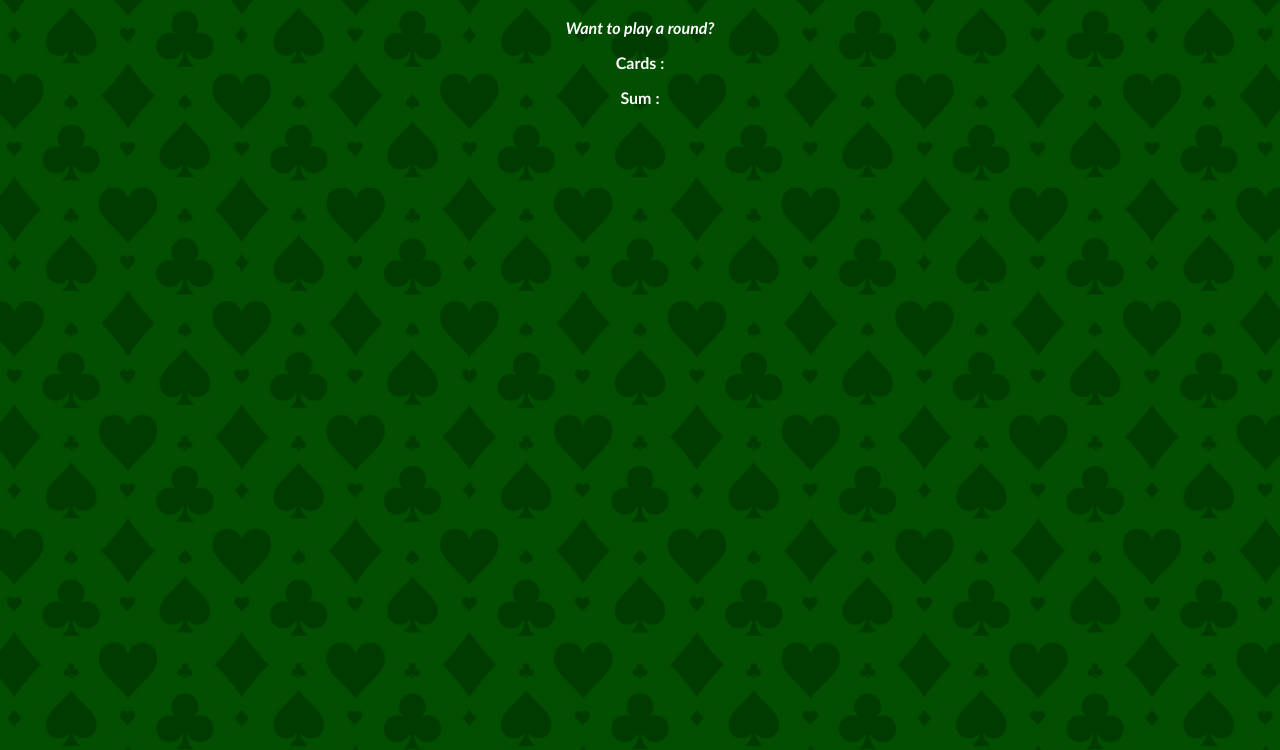
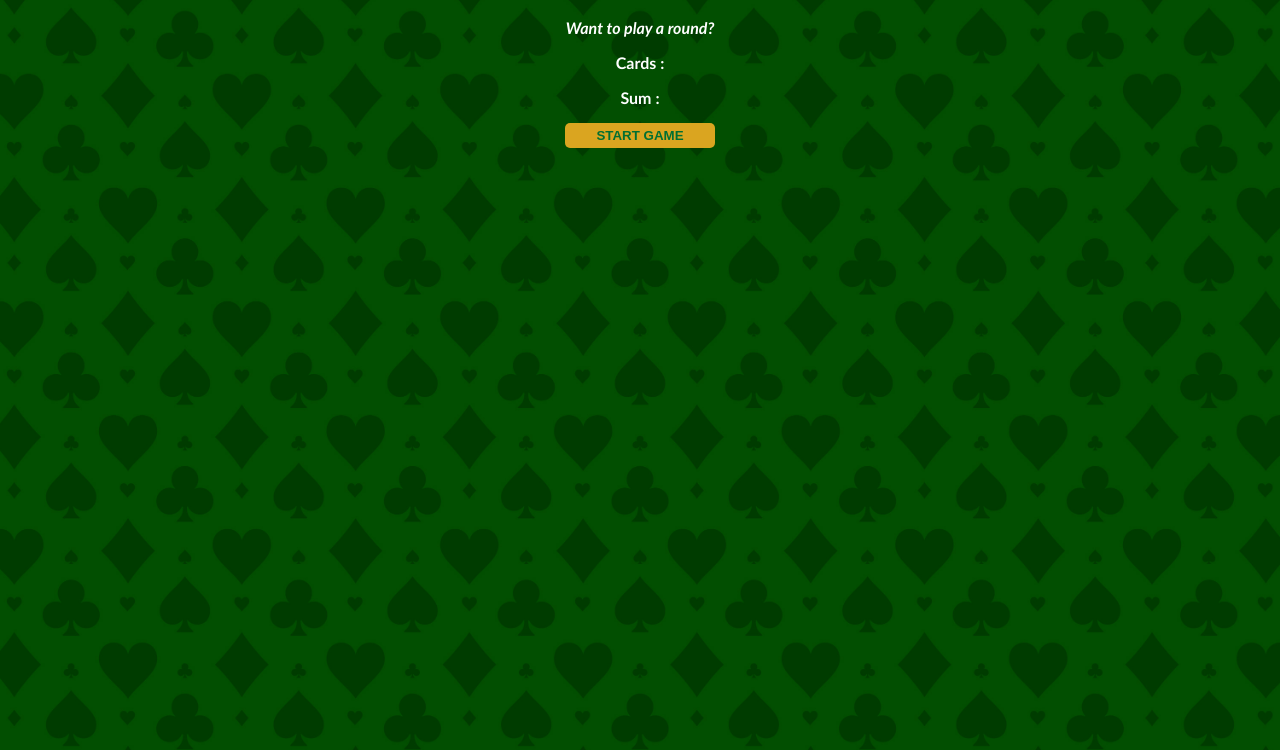
Before and after one commit to TsanthoshR/BlackJack_JS, a plain HTML site: page index.html in a window 1280 px wide. Shown: the part 50-800 px from the top of the page. Drawn offline with Linux system fonts and the light colour scheme.

Commit message:
adding js function

```diff
--- a/index.css
+++ b/index.css
@@ -20,3 +20,15 @@ h1 {
     text-align: center;
     font-weight: bold;
 }
+
+#start-game-button {
+    color: #016f32;
+    width: 150px;
+    font-weight: bold;
+    padding-top: 5px;
+    padding-bottom: 5px;
+    background: goldenrod;
+    border-radius: 5px;
+    border: none;
+
+}
--- a/index.html
+++ b/index.html
@@ -10,6 +10,8 @@
                 <p id="message-el">Want to play a round?</p>
                 <p>Cards : </p>
                 <p>Sum :</p>
+
+                <button onclick="startGame()" id="start-game-button">START GAME</button>
             </div>
             <script src="index.js"></script>
     </body>
--- a/index.js
+++ b/index.js
@@ -0,0 +1,24 @@
+let firstCard = 10
+let secondCard = 4
+let sum = firstCard + secondCard
+let hasBlackJack = false
+let isAlive = true
+let message = ""
+
+
+function startGame() {
+    if (sum <= 20) {
+        message = "Do you want to draw a new card? 🙂"
+    } else if (sum === 21) {
+        message = "Wohoo! You've got Blackjack! 🥳"
+        hasBlackJack = true
+    } else {
+        message = "You're out of the game! 😭"
+        isAlive = false
+    }
+
+    console.log("clicked")
+    // window.alert("clicked")
+
+    console.log(message)
+}
```
